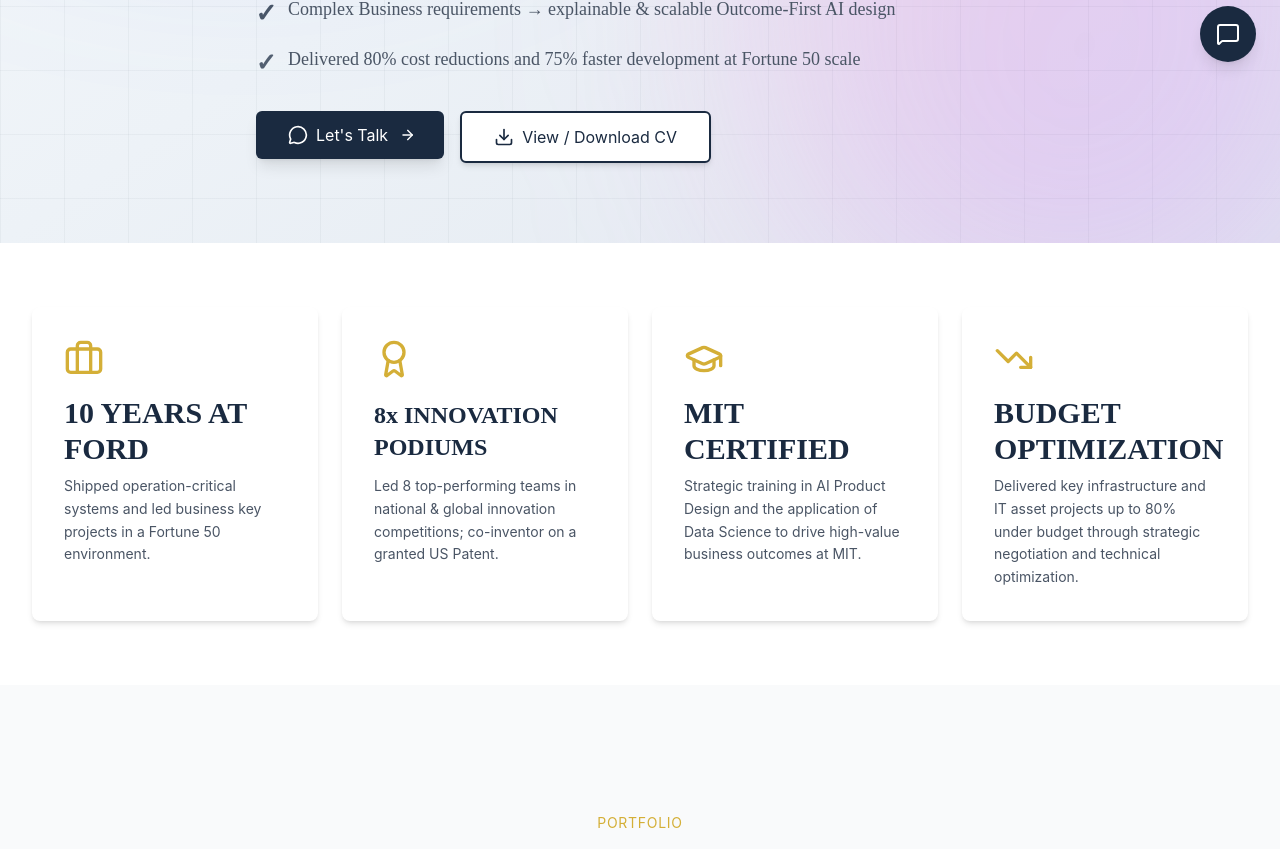
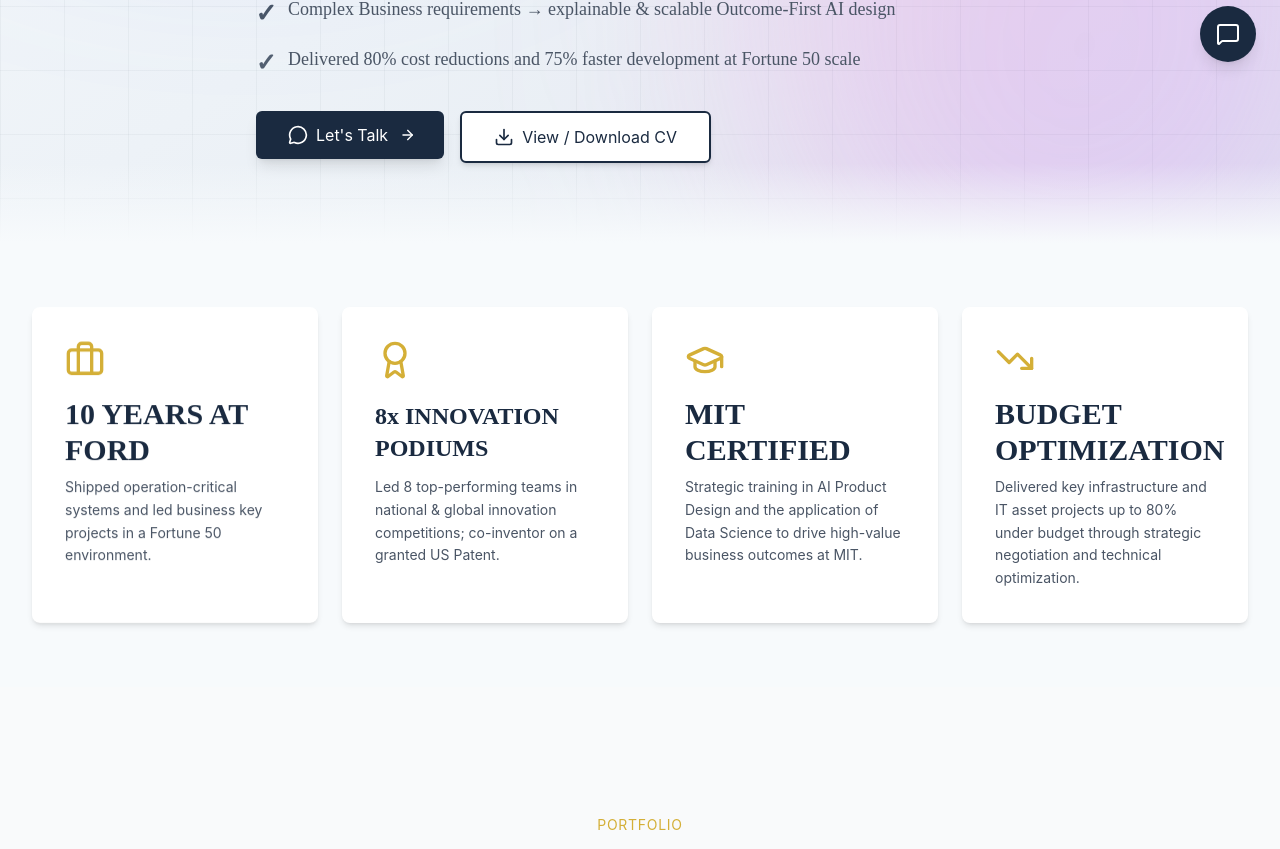
Before and after one commit to EnriquePaullada/EPWebsite, a React (Vite) app: page / in a window 1280 px wide. Shown: the part 714-1563 px from the top of the page. Built offline with nearby package versions, Linux system fonts and the light colour scheme; the HTML template or start-up script is replaced by a standard one.

Commit message:
fix: adding gradient bar back into bottom of hero section, fixed competing resources for y transform of ProofBar cards

```diff
--- a/src/components/home/HeroSection.jsx
+++ b/src/components/home/HeroSection.jsx
@@ -14,10 +14,10 @@
   const handleCvClick = () => {
     trackDownload('CV_Resume', 'Hero_Section');
   };
-  return <section className="relative bg-gradient-to-br from-[#F7FAFC] via-[#EDF2F7] to-[#E2E8F0] py-4 md:py-8 overflow-hidden">
+  return <section className="relative bg-linear-to-br from-[#F7FAFC] via-[#EDF2F7] to-[#E2E8F0] py-4 md:py-8 overflow-hidden">
       {/* Animated background */}
       <div className="absolute inset-0 overflow-hidden pointer-events-none">
-        <motion.div className="absolute -top-20 -left-20 w-[600px] h-[500px] bg-gradient-to-br from-blue-400/40 to-indigo-500/30 rounded-full blur-[120px]" animate={{
+        <motion.div className="absolute -top-20 -left-20 w-[600px] h-[500px] bg-linear-to-br from-blue-400/40 to-indigo-500/30 rounded-full blur-[120px]" animate={{
         x: [0, 100, 0],
         y: [0, 80, 0],
         scale: [1, 1.2, 1]
@@ -26,7 +26,7 @@
         repeat: Infinity,
         ease: "easeInOut"
       }} />
-        <motion.div className="absolute -bottom-20 -right-20 w-[500px] h-[600px] bg-gradient-to-tl from-purple-400/30 to-pink-400/20 rounded-full blur-[100px]" animate={{
+        <motion.div className="absolute -bottom-20 -right-20 w-[500px] h-[600px] bg-linear-to-tl from-purple-400/30 to-pink-400/20 rounded-full blur-[100px]" animate={{
         x: [0, -80, 0],
         y: [0, -60, 0],
         scale: [1, 1.3, 1]
@@ -235,7 +235,7 @@
           </div>
         </div>
       </div>
-      <div className="absolute bottom-0 left-0 right-0 h-20 bg-gradient-to-b from-transparent via-light-bg/50 to-light-bg pointer-events-none" />
+      <div className="absolute bottom-0 left-0 right-0 h-20 bg-linear-to-b from-transparent via-light-bg/50 to-light-bg pointer-events-none" />
     </section>;
 };
 export default HeroSection;
--- a/src/components/home/ProofBar.jsx
+++ b/src/components/home/ProofBar.jsx
@@ -1,6 +1,6 @@
 import React from 'react';
 import { motion } from 'framer-motion';
-import { Award, Briefcase, GraduationCap , TrendingDown } from 'lucide-react';
+import { Award, Briefcase, GraduationCap, TrendingDown } from 'lucide-react';
 
 const ProofBar = () => {
   const stats = [
@@ -15,7 +15,7 @@
       label: "Led 8 top-performing teams in national & global innovation competitions; co-inventor on a granted US Patent.",
     },
     {
-      icon: GraduationCap ,
+      icon: GraduationCap,
       number: "MIT CERTIFIED",
       label: "Strategic training in AI Product Design and the application of Data Science to drive high-value business outcomes at MIT.",
     },
@@ -32,16 +32,25 @@
         <div className="grid grid-cols-1 sm:grid-cols-2 lg:grid-cols-4 gap-6">
           {stats.map((stat, index) => {
             const Icon = stat.icon;
-            // Determine dynamic font size for specific card to improve alignment
             const numberFontSizeClass = stat.number === "8x INNOVATION PODIUMS" ? "text-2xl" : "text-3xl";
             return (
               <motion.div
                 key={index}
-                initial={{ opacity: 0, y: 30 }}
+                initial={{ opacity: 0, y: 20 }}
                 whileInView={{ opacity: 1, y: 0 }}
-                viewport={{ once: true }}
-                transition={{ duration: 0.5, delay: index * 0.1 }}
-                className="bg-white rounded-lg p-8 shadow-md hover:shadow-xl transition-all transform hover:-translate-y-1 flex flex-col"
+                whileHover={{ y: -5 }}
+                viewport={{ once: true, amount: 0.1 }}
+                transition={{
+                  duration: 0.4,
+                  delay: index * 0.1,
+                  ease: [0.21, 0.47, 0.32, 0.98]
+                }}
+                style={{
+                  willChange: "transform, opacity",
+                  backfaceVisibility: "hidden",
+                  WebkitBackfaceVisibility: "hidden"
+                }}
+                className="bg-white rounded-lg p-8 shadow-md hover:shadow-xl flex flex-col h-full border border-transparent hover:border-gold/20 transition-shadow duration-300"
               >
                 <Icon className="w-10 h-10 text-gold mb-4" />
                 <div className="flex-grow">
--- a/src/index.css
+++ b/src/index.css
@@ -10,7 +10,7 @@
 
   --color-primary: hsl(var(--primary));
   --color-primary-foreground: hsl(var(--primary-foreground));
-
+  --color-light-bg: #F7FAFC;
   --color-secondary: hsl(var(--secondary));
   --color-secondary-foreground: hsl(var(--secondary-foreground));
 
```
